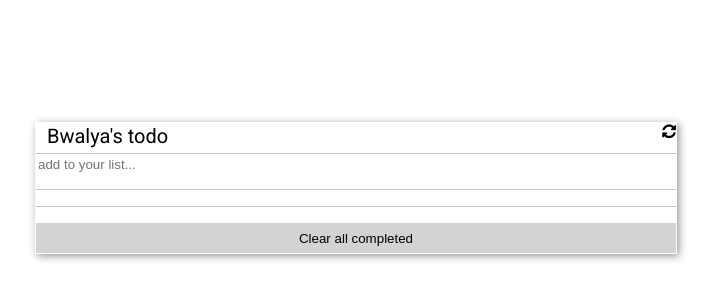
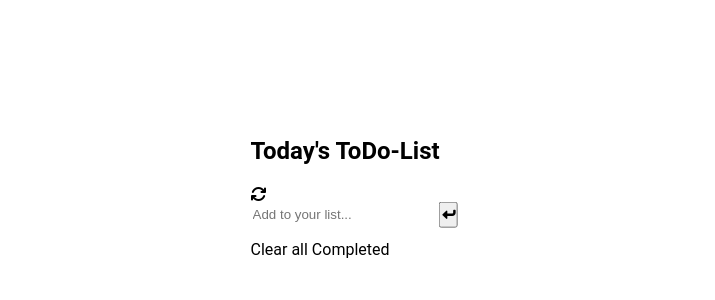
Before and after one commit to lazyCode-404/To-do-list, a website built with webpack: page src/index.html in a window 1280 px wide. Shown: the part 212-512 px from the top of the page, without its empty margins (284-999 px from the left). Built offline with nearby package versions, Linux system fonts and the light colour scheme.

Commit message:
index.js

```diff
--- a/src/index.html
+++ b/src/index.html
@@ -1,37 +1,28 @@
 <!DOCTYPE html>
 <html lang="en">
 <head>
-    <meta charset="UTF-8" />
-    <meta name="viewport" content="width=device-width, initial-scale=1.0" />
-    <title>Todo-list</title>
-    <link rel="preconnect" href="https://fonts.googleapis.com" />
-    <link rel="preconnect" href="https://fonts.gstatic.com" crossorigin />
-    <link
-      href="https://fonts.googleapis.com/css2?family=Roboto:wght@100;300;400;500;700&display=swap"
-      rel="stylesheet"
-    />
-    <link
-      rel="stylesheet"
-      href="https://cdnjs.cloudflare.com/ajax/libs/font-awesome/4.7.0/css/font-awesome.min.css"
-    />
+    <meta charset="UTF-8">
+    <meta http-equiv="X-UA-Compatible" content="IE=edge">
+    <meta name="viewport" content="width=device-width, initial-scale=1.0">
+    <link href="https://fonts.googleapis.com/css2?family=Poppins:wght@200&display=swap" rel="stylesheet" crossorigin="anonymous">
+    <title>Document</title>
 </head>
 <body>
-    <div class="todo-list">
-      <div class="title">
-        <p>Bwalya's todo</p>
+  <section class="container">
+    <div class="header d-flex">
+      <h1>Today's ToDo-List</h1>
       <i class="fa fa-refresh"></i>
     </div>
-      <div class="input-section">
-        <input type="text" placeholder="add to your list..." id="todo-input" />
+    <form id="form" class="d-flex">
+      <input type="text" id="input" name="new_task" placeholder="Add to your list...">
+      <button class="fa fa-level-down fa-rotate-90" type="submit" title="submit"></button>
+    </form>
+    <div class="task-container">
+      <ul class="task-list">
+      </ul>
     </div>
-      <ul class="lists"></ul>
-      <button type="button" id="btn">Clear all completed</button>
-    </div>
-    <!-- Background -->
-    <div class="context"></div>
-
-    <div class="area">
-
+    <span id="clear-completed"> Clear all Completed</span>
   </div>
 </body>
+<script src="https://use.fontawesome.com/60c3c5e662.js" crossorigin="anonymous"></script>
 </html>
```
Lines whose indentation alone changed are shown as unchanged.
